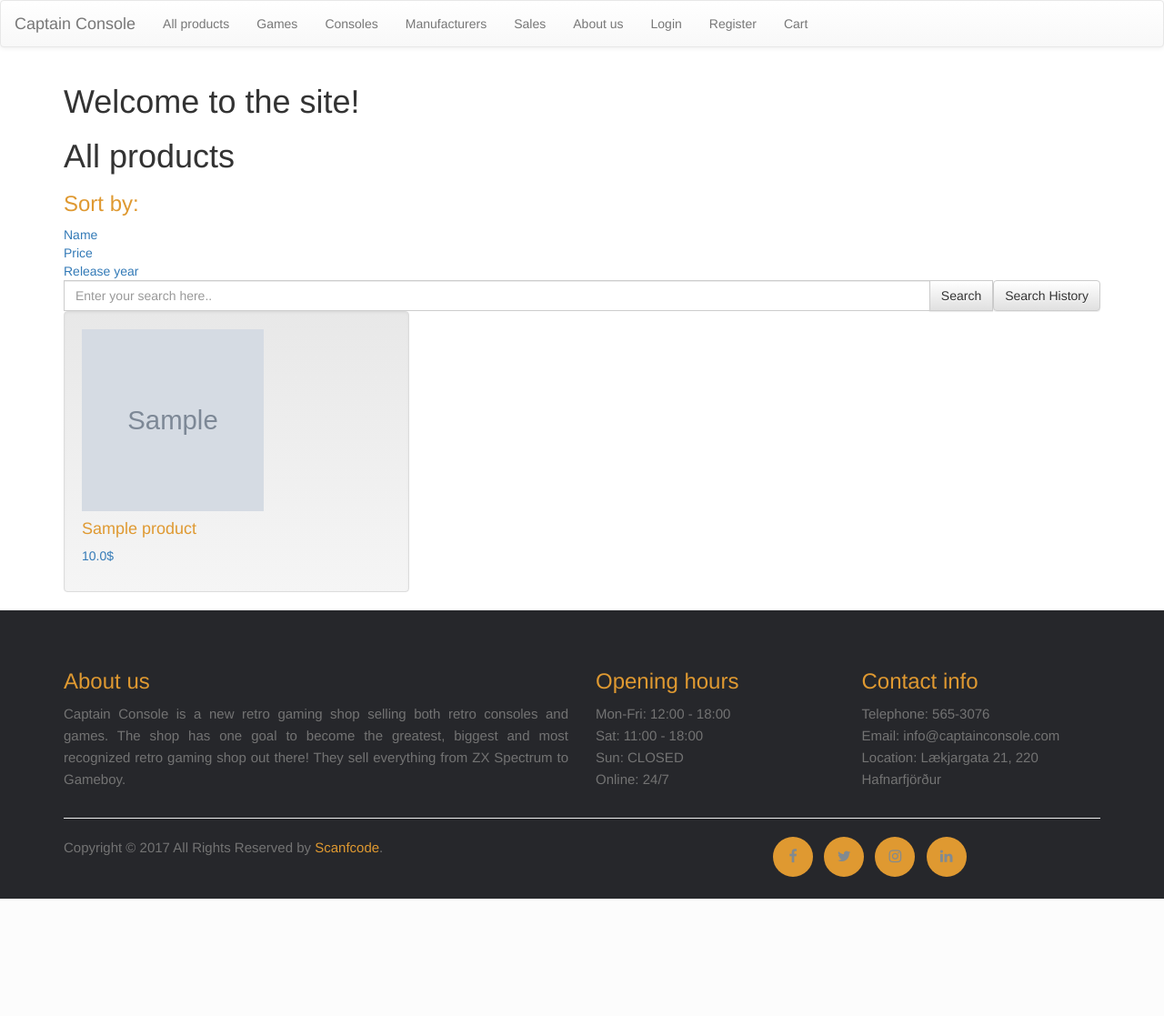
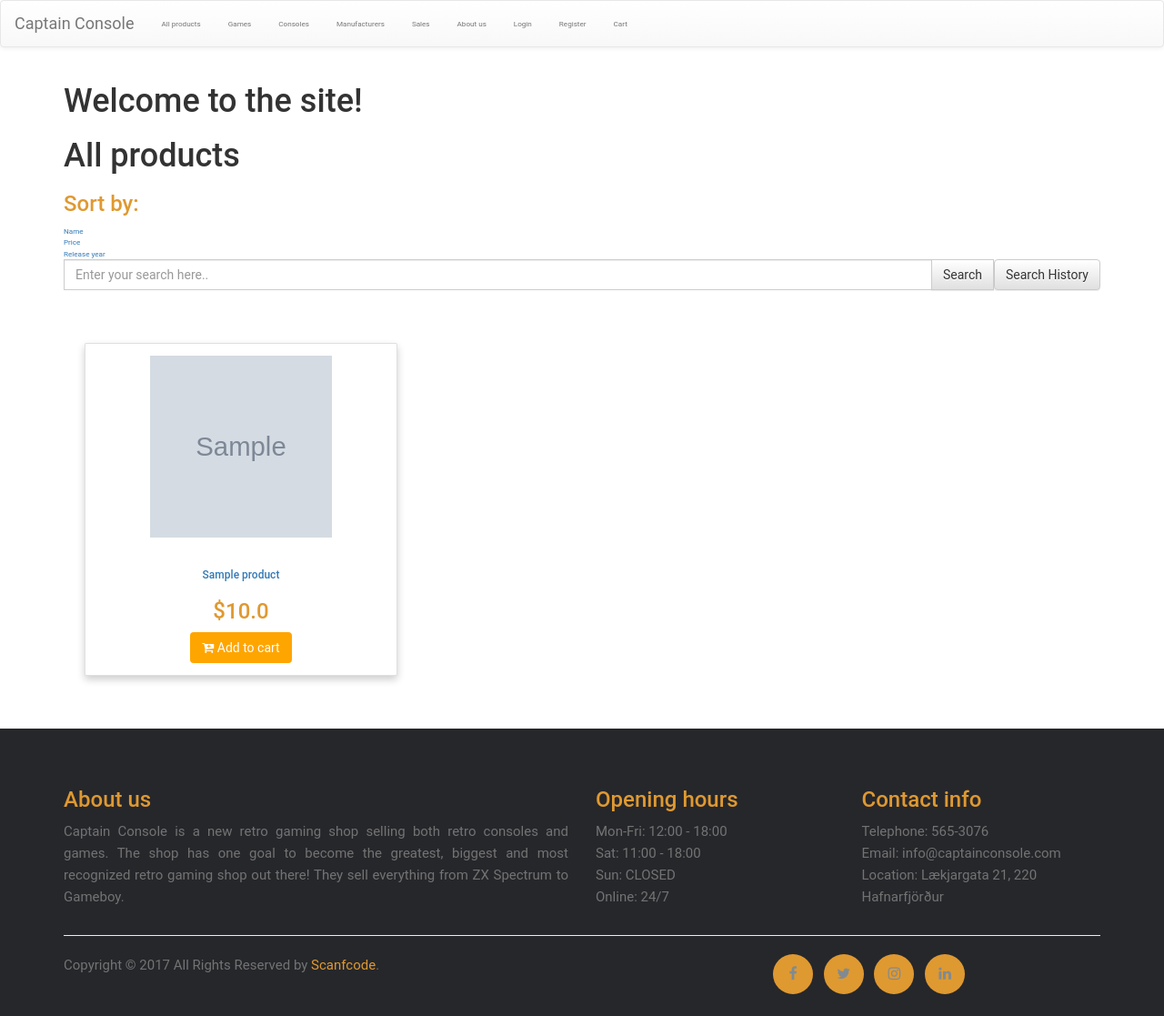
Before and after one commit to valdisbaerings/VN2, a Django app: page /products/ in a window 1280 px wide. Shown: the whole page at 91% size. Before the commit the page ends 988 px from the top, so only its background shows below. Run offline with Django 3.2, Linux system fonts and the light colour scheme; tables that the repository leaves empty hold one stand-in row (values such as "Sample post"); grey boxes marked "Sample" are stand-in pictures; some libraries are stand-ins or nearby versions.

Commit message:
Sma breytingar

```diff
--- a/captain_console/cart/urls.py
+++ b/captain_console/cart/urls.py
@@ -4,4 +4,5 @@ from django.urls import path
 
 urlpatterns = [
     path('', cart.views.view, name="cart-index"),
+    path('addToCart', cart.views.add_to_cart, name="cart-add"),
 ]
--- a/captain_console/product/views.py
+++ b/captain_console/product/views.py
@@ -20,6 +20,11 @@ def product_index(request):
             for x in Product.objects.filter(name__icontains=search_filter)]
         return JsonResponse({'data': products})
     return render(request, 'product/index.html', context={'products': Product.objects.all().order_by('name')})
+
+
+def product_index_type(request, type):
+    return render(request, 'product/index.html', context={'products': Product.objects.filter(type_id=type).order_by('name')})
+
 
 def search_index(request):
     if request.method == 'POST':
--- a/captain_console/static/css/main.css
+++ b/captain_console/static/css/main.css
@@ -1,10 +1,85 @@
+/*Sýna allt console/games/all products */
+body {
+    margin: 0;
+    font-family: Roboto, -apple-system, BlinkMacSystemFont, "Segoe UI", Roboto, "Helvetica Neue", Arial, sans-serif, "Apple Color Emoji", "Segoe UI Emoji", "Segoe UI Symbol", "Noto Color Emoji";
+    font-size: .8125rem;
+    font-weight: 400;
+    line-height: 1.5385;
+    color: #333;
+    text-align: left;
+}
+
+.mt-50 {
+    margin-top: 50px
+}
+
+.mb-50 {
+    margin-bottom: 50px
+}
+
+.card {
+    position: relative;
+    display: -ms-flexbox;
+    display: flex;
+    -ms-flex-direction: column;
+    flex-direction: column;
+    min-width: 0;
+    word-wrap: break-word;
+    background-color: #fff;
+    background-clip: border-box;
+    border: 1px solid rgba(0, 0, 0, .125);
+    border-radius: .1875rem
+}
+
+.card-img-actions {
+    position: relative
+}
+
+.card-body {
+    -ms-flex: 1 1 auto;
+    flex: 1 1 auto;
+    padding: 1.25rem;
+    text-align: center
+}
+
+.card-img {
+    width: 200px;
+    height: 200px;
+    transition: transform 1s ease-in;
+}
+
+.bg-cart {
+    background-color: orange;
+    color: #fff
+}
+
+.bg-cart:hover {
+    color: #fff
+}
+
+.bg-buy {
+    background-color: green;
+    color: #fff;
+    padding-right: 29px
+}
+
+.bg-buy:hover {
+    color: #fff
+}
+
+a {
+    text-decoration: none !important
+}
+
+
+
 
 .product-img {
   width: 200px;
   height: 200px;
   transition: transform 1s ease-in;
 }
-
+/*
 .products {
     display: grid;
     grid-template-columns: 1fr 1fr 1fr;
@@ -16,7 +91,7 @@
 .games {
     display: grid;
     grid-template-columns: 1fr 1fr 1fr;
-}
+}*/
 
 
 /* FOOTER */
--- a/captain_console/static/js/products.js
+++ b/captain_console/static/js/products.js
@@ -30,3 +30,18 @@ $(document).ready(function () {
     });
 
 });
+
+const addToCart = (id) => {
+    $.ajax({
+        url: '/cart/addToCart',
+        type: 'POST',
+        json: {product_id: id},
+        success: function (resp) {
+            console.log(resp);
+        },
+        error: function (xhr, status, error) {
+            // TODO: Show toastr
+            console.error(error)
+        }
+    });
+}
--- a/captain_console/templates/product/index.html
+++ b/captain_console/templates/product/index.html
@@ -23,16 +23,30 @@
                 <button type="button" id="search-history-btn" class="btn btn-default">Search History</button>
 
             </a>
+
+
+
         </div>
     </div>
-    <div class="products">
-        {% for product in products %}
-            {% if product.type_id == 2 %}
-                {% include 'console/single_console.html' with console=product %}
-            {% else %}
-                {% include 'game/single_game.html' with game=product %}
-            {% endif %}
+    <div class="container d-flex justify-content-center mt-50 mb-50">
+        <div class="row">
+            {% for product in products %}
+                    <div class="col-md-4 mt-2">
+                        <div class="card">
+                            <div class="card-body">
+                                <div class="card-img-actions"> <img src={{ product.productimage_set.first.image }} class="card-img img-fluid" width="96" height="350" alt=""> </div>
+                            </div>
+                            <div class="card-body bg-light text-center">
+                                <div class="mb-2">
+                                    <h6 class="font-weight-semibold mb-2"> <a href="games/{{ product.id }}" class="text-default mb-2" data-abc="true">{{ product.name }}</a> </h6>
 
-        {% endfor %}
-    </div>
+                                </div>
+                                <h3 class="mb-0 font-weight-semibold">${{ product.price }}</h3>
+                                <button type="button" class="btn bg-cart" onclick="addToCart({{ product.id }});"><i class="fa fa-cart-plus mr-2"></i> Add to cart</button>
+                            </div>
+                        </div>
+                    </div>
+            {% endfor %}
+        </div>
+     </div>
 {% endblock %}
```
Also changed, not shown: captain_console/cart/views.py (+17 -0 lines), captain_console/templates/console/index.html (+23 -7 lines), captain_console/templates/game/index.html (+24 -8 lines), 1 other file.
